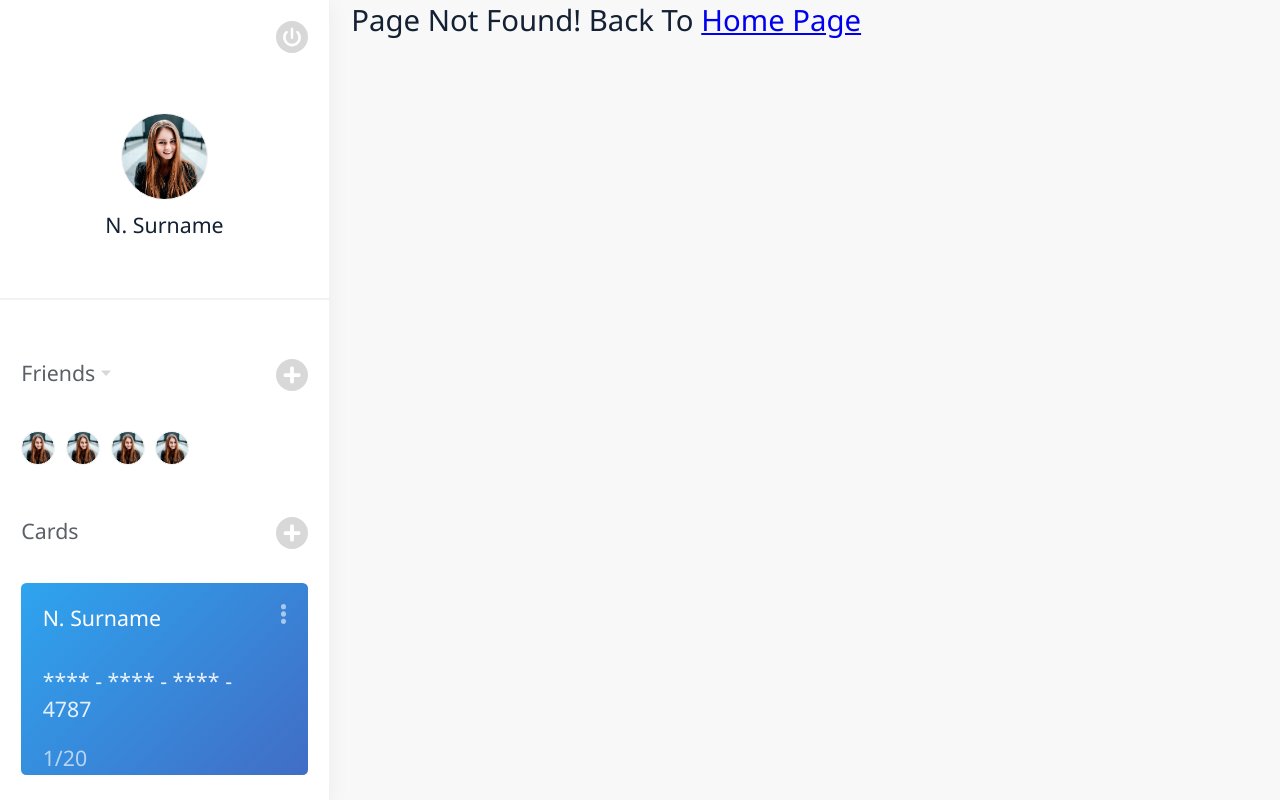
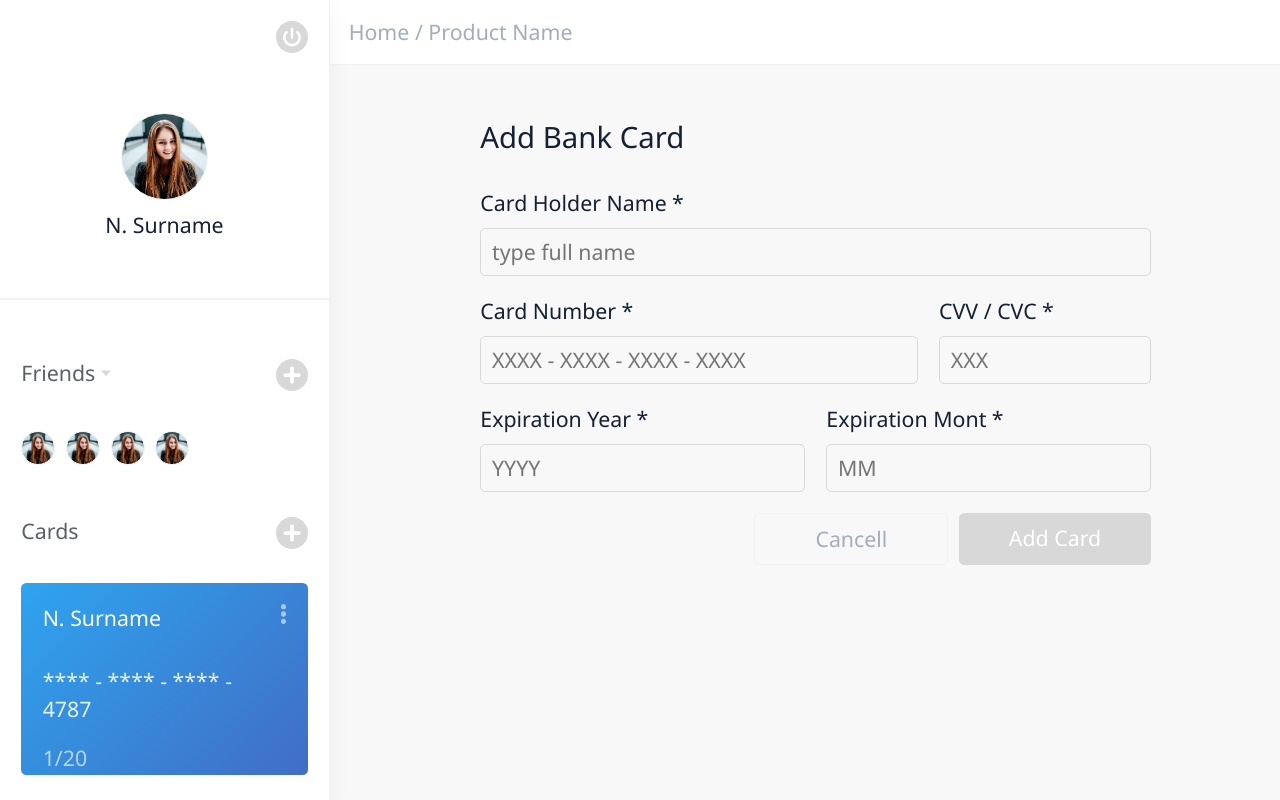
Before and after one commit to gsanikidze/coffer, a React (Create React App) app: page /add-bank-card in a window 1280 px wide. Before the commit this address had no page. Built offline with nearby package versions, Linux system fonts and the light colour scheme.

Commit message:
added - add bank card page

```diff
--- a/src/components/UI_ATOMS.js
+++ b/src/components/UI_ATOMS.js
@@ -108,6 +108,19 @@ const ActiveButton = styled.div`
     width: 128pt;
 `;
 
+const GrayButton = styled.div`
+    color: ${COLORS.white};
+    background-color: ${COLORS.dark_gray};
+    font-family: ${MAIN_FONT};
+    font-size: 16pt;
+    line-height: 21pt;
+    border-radius: 4pt;
+    padding: 8pt;
+    text-align: center;
+    cursor: pointer;
+    width: 128pt;
+`;
+
 const PassiveButton = styled.div`
     color: ${COLORS.txt_light_gray};
     font-family: ${MAIN_FONT};
@@ -147,6 +160,6 @@ const ProgressBar = (percent) => {
 export {
     Title, Label, Paragraph, LightText, WhiteText, WhiteLightText, WhiteVeryLightText,
     MainIcons, MainLine, DropDownArrow,
-    MainButton, ActiveButton, PassiveButton,
+    MainButton, ActiveButton, PassiveButton, GrayButton,
     ProgressBar
 };
--- /dev/null
+++ b/src/components/pages/AddBankCard/index.js
@@ -0,0 +1,43 @@
+import React, { Component } from 'react';
+
+// my comp
+import { GrayButton, PassiveButton, Title } from '../../UI_ATOMS';
+import { InputWithLabel } from '../../moleculas/forms/Input';
+import Breadcrumbs from '../../moleculas/Breadcrumbs';
+import './style.css';
+
+class AddBankCard extends Component {
+    render() {
+        return (
+            <div id="add_bank_card">
+                <Breadcrumbs />
+                <div className="container">
+                    <Title id="title">Add Bank Card</Title>
+
+                    <div className="single_line">
+                        <InputWithLabel isRequired label="Card Holder Name" placeHolder="type full name"/>
+                    </div>
+
+                    <div id="card_numbers" >
+                        <InputWithLabel isRequired label="Card Number" placeHolder="XXXX - XXXX - XXXX - XXXX"/>
+                        <InputWithLabel isRequired label="CVV / CVC" placeHolder="XXX"/>
+                    </div>
+
+                    <div id="date" >
+                        <InputWithLabel isRequired label="Expiration Year" placeHolder="YYYY"/>
+                        <InputWithLabel isRequired label="Expiration Mont" placeHolder="MM"/>
+                    </div>
+
+
+                    <div id="buttons">
+                        <PassiveButton> Cancell </PassiveButton>
+                        <GrayButton> Add Card </GrayButton>
+                    </div>
+
+                </div>
+            </div>
+        );
+    }
+}
+
+export default AddBankCard;
--- /dev/null
+++ b/src/components/pages/AddBankCard/style.css
@@ -0,0 +1,50 @@
+#add_bank_card .container{
+    padding-top: 48pt;
+    width: 503pt;
+    margin: 0 auto;
+}
+
+#add_bank_card #title{
+    margin-top: 40pt;
+    margin-bottom: 24pt;
+}
+
+#add_bank_card .single_line{
+    margin-bottom: 16pt;
+}
+
+#add_bank_card #card_numbers{
+    margin-bottom: 16pt;
+    display: flex;
+}
+
+#add_bank_card #card_numbers div:nth-child(1){
+    width: 100%;
+    margin-right: 16pt;
+}
+
+#add_bank_card #date{
+    margin-bottom: 16pt;
+    display: flex;
+}
+
+#add_bank_card #date div{
+    width: 100%;
+}
+
+#add_bank_card #date div:nth-child(1){
+    margin-right: 8pt;
+}
+
+#add_bank_card #date div:nth-child(2){
+    margin-left: 8pt;
+}
+
+#add_bank_card #buttons{
+    display: flex;
+    justify-content: flex-end;
+    margin-top: 16pt;
+}
+#add_bank_card #buttons div{
+    margin-left: 8pt;
+}
--- a/src/routes.js
+++ b/src/routes.js
@@ -5,6 +5,7 @@ import { Route, Switch } from 'react-router-dom';
 import Home from './components/pages/Home';
 import BudgetItem from './components/pages/BudgetItem';
 import CreateBudget from './components/pages/CreateBudget';
+import AddBankCard from './components/pages/AddBankCard';
 import PageNotFound from './components/pages/404';
 
 const MainRouter = () => {
@@ -13,6 +14,7 @@ const MainRouter = () => {
             <Route exact path="/" component={Home}/>
             <Route exact path="/budget" component={BudgetItem}/>
             <Route exact path="/create-budget" component={CreateBudget}/>
+            <Route exact path="/add-bank-card" component={AddBankCard}/>
             <Route exact component={PageNotFound}/>
         </Switch>
     )
```
